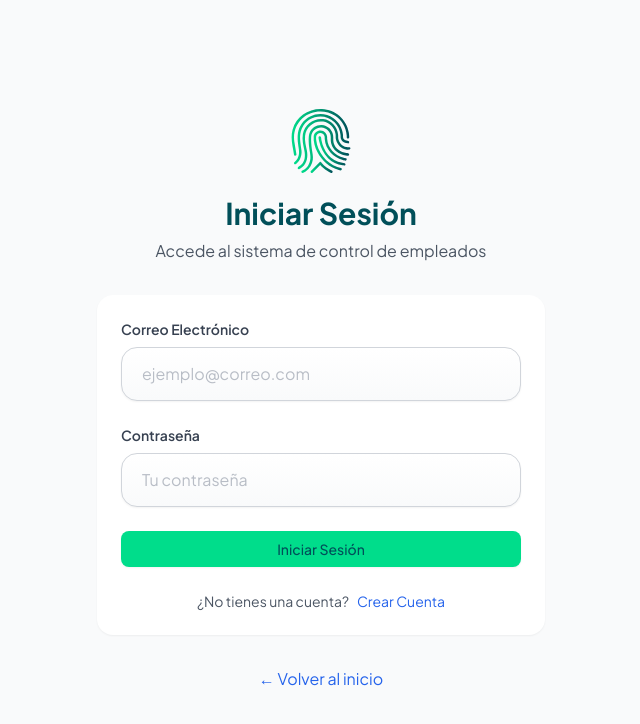
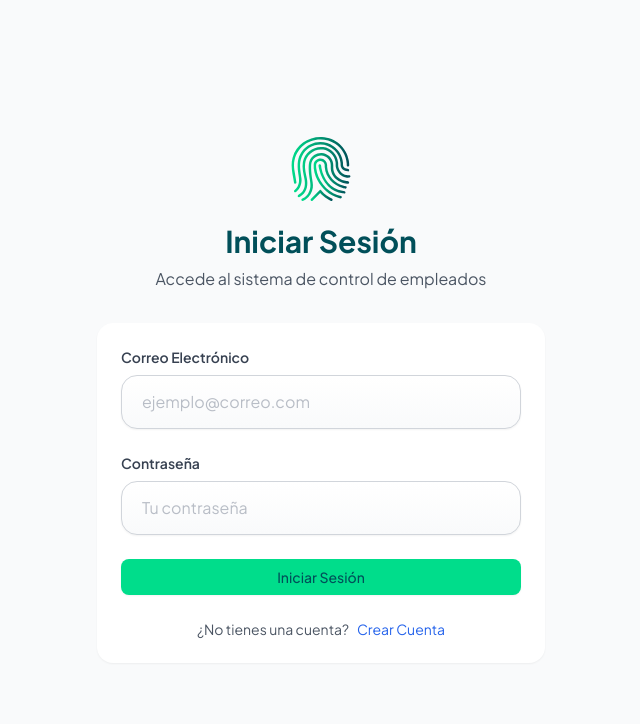
Before and after one commit to andreszapataq/aura-id, a Next.js app: page /login in a window 1280 px wide. Shown: the top 724 px of the page, without its empty margins (319-959 px from the left). Built offline with nearby package versions, Linux system fonts and the light colour scheme; no server answers.

Commit message:
fix login page

```diff
--- a/app/login/page.tsx
+++ b/app/login/page.tsx
@@ -269,12 +269,6 @@ function LoginForm() {
             </p>
           </div>
         </div>
-
-        <div className="mt-8 text-center">
-          <Link href="/" className="text-blue-600 hover:text-blue-700 hover:underline">
-            ← Volver al inicio
-          </Link>
-        </div>
       </div>
     </motion.div>
   )
--- a/middleware.ts
+++ b/middleware.ts
@@ -3,7 +3,7 @@ import type { NextRequest } from 'next/server'
 import { createServerClient } from '@supabase/ssr'
 
 // Lista de rutas públicas que no requieren autenticación
-const publicPaths = ['/login', '/auth/callback', '/auth/handle-session', '/kiosk-login'];
+const publicPaths = ['/', '/login', '/auth/callback', '/auth/handle-session', '/kiosk-login'];
 
 // Rutas que solo pueden acceder administradores
 const adminOnlyPaths = ['/register', '/reports', '/admin'];
```
